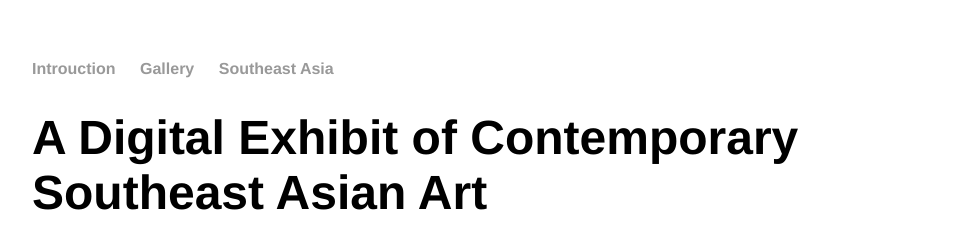
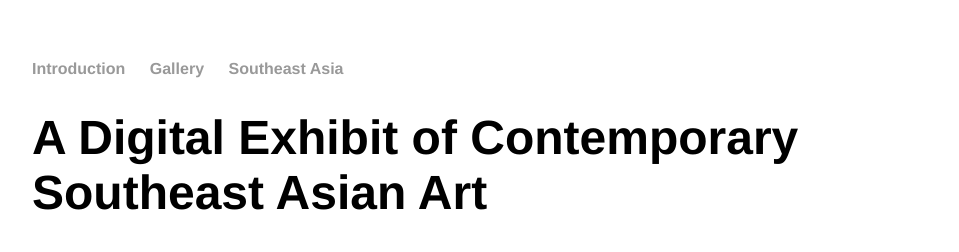
Before and after one commit to winnietan-nlb/final-project.github.io, a Jekyll site: the page built from index.html, in a window 1280 px wide. Shown: the top 252 px of the page, without its empty margins (160-1119 px from the left). Built offline with Jekyll 4.4.1, drawn with Linux system fonts in a browser that asks for light colours.

Commit message:
Update default.html

```diff
--- a/_layouts/default.html
+++ b/_layouts/default.html
@@ -8,7 +8,7 @@
 		<body>
 			<nav>
 	    		<ul>
-	        		<li><a href="/">Introuction</a></li>
+	        		<li><a href="/">Introduction</a></li>
 		        	<li><a href="/gallery">Gallery</a></li>
 	        		<li><a href="/southeastasia">Southeast Asia</a></li>
 	    		</ul>
```
